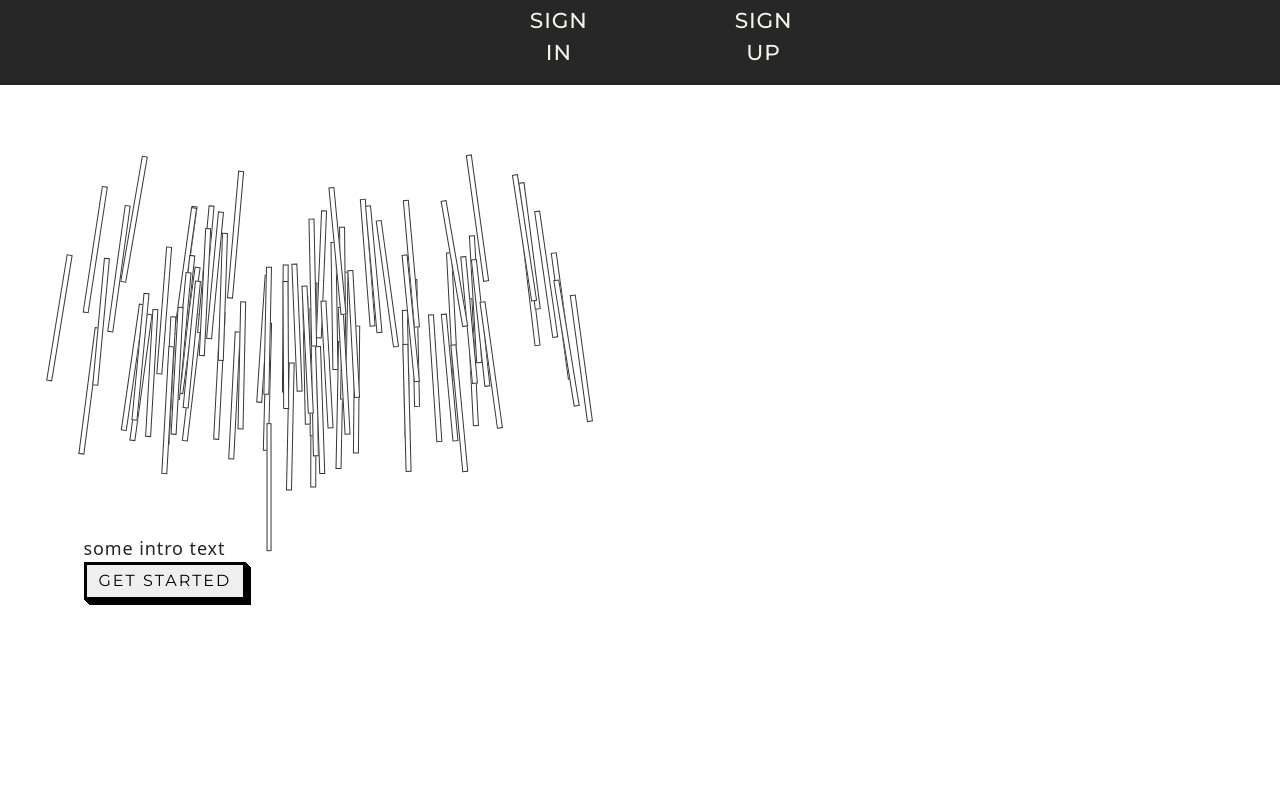
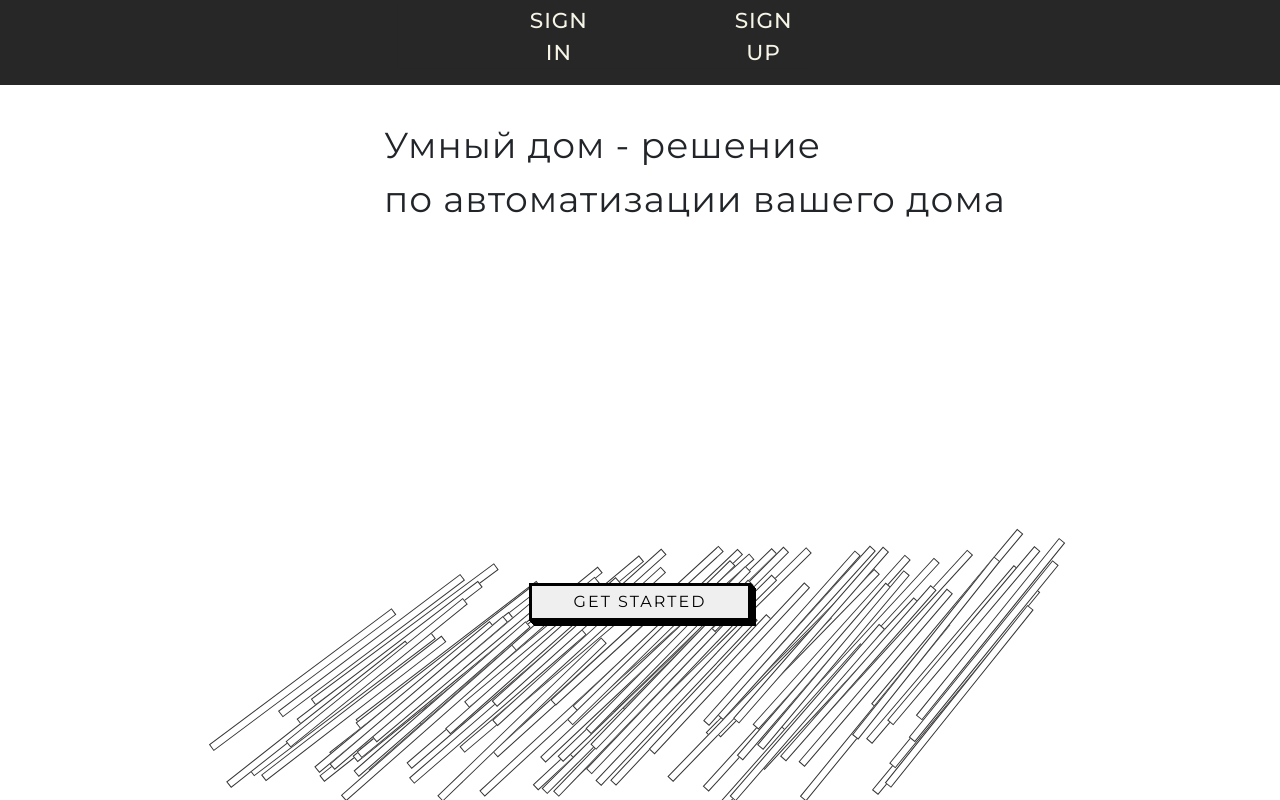
Before and after one commit to Hullupororo/project-smart-house, a React (Create React App) app in the folder client/: page / in a window 1280 px wide. Built offline with nearby package versions, Linux system fonts and the light colour scheme; no server answers.

Commit message:
animation

```diff
--- a/client/src/App.jsx
+++ b/client/src/App.jsx
@@ -28,7 +28,7 @@ function App() {
     <>
       <MyNavBar />
       <Container>
-        <Animation />
+        {/* <Animation /> */}
         <Routes>
           <Route path="/drag" element={<DragAndDrop />} />
           <Route path="/" element={<GuestPage />} />
--- a/client/src/Components/AddLocation/AddLocation.jsx
+++ b/client/src/Components/AddLocation/AddLocation.jsx
@@ -1,5 +1,5 @@
 import React from 'react';
-import DragAndDrop from '../DragAndDrop/DragAndDrop';
+import DragAndDrop from '../../components/DragAndDrop/DragAndDrop';
 
 export default function AddLocation() {
   return (
--- a/client/src/Components/Animation/Animation.css
+++ b/client/src/Components/Animation/Animation.css
@@ -11,18 +11,22 @@ html{
 }
 
 .stagger-visualizer {
+  position: fixed;
+  display: block;
+  padding-top: 250px;
   display: flex;
+  left: 25%;
   /*flex-wrap: wrap;*/
   justify-content: center;
   align-items: center;
-  width: 450px;
-  height: 450px;
+  width: 50%;
+  height: 650px;
 }
 
 .stagger-visualizer div {
   /*position: absolute;*/
-  width: 64px;
-  height: 128px;
+  width: 8px;
+  height: 228px;
   border: 1px solid #373535;
   background-color: #ffffff;
 }
--- a/client/src/Components/Animation/Animation.jsx
+++ b/client/src/Components/Animation/Animation.jsx
@@ -8,7 +8,7 @@ export default function Animation() {
     const newStaggerVisualizerEl = document.querySelector('.stagger-visualizer');
     setstaggerVisualizerEl(newStaggerVisualizerEl);
   }, []);
-  console.log('-------', staggerVisualizerEl);
+
   const fragment = document.createDocumentFragment();
   const numberOfElements = 81;
 
@@ -70,35 +70,36 @@ export default function Animation() {
       scale: 1,
       delay: anime.stagger(50, { from: 'center', grid: [9, 9] }),
     })
-    .add({
-      translateX: 0,
-      translateY: anime.stagger(6, { from: 'center', direction: 'reverse' }),
-      rotate: 0,
-      delay: anime.stagger(50, { from: 'center', grid: [9, 9] }),
-    })
-    .add({
-      translateX: anime.stagger('1rem', { grid: [9, 9], from: 'center', axis: 'x' }),
-      // translateY: anime.stagger('1rem', {grid: [9, 9], from: 'center', axis: 'y'}),
-      delay: anime.stagger(200, { grid: [9, 9], from: 'center', direction: 'reverse' }),
-    })
-    .add({
-      translateX: anime.stagger([25, -25], { from: 'first' }),
-      translateY: 0,
-      rotate: anime.stagger([40, -40], { from: 'first' }),
-      delay: anime.stagger(10, { from: 'first' }),
-    })
-    .add({
-      translateY: anime.stagger([-240, 240]),
-      rotate: () => anime.random(-100, 100),
-      scale: anime.stagger([1, 3], { from: 'center' }),
-      delay: anime.stagger(10, { from: 0 }),
-    })
+    // .add({
+    //   translateX: 0,
+    //   translateY: anime.stagger(6, { from: 'center', direction: 'reverse' }),
+    //   rotate: 0,
+    //   delay: anime.stagger(50, { from: 'center', grid: [9, 9] }),
+    // })
+    // .add({
+    //   translateX: anime.stagger('1rem', { grid: [9, 9], from: 'center', axis: 'x' }),
+    //   // translateY: anime.stagger('1rem', {grid: [9, 9], from: 'center', axis: 'y'}),
+    //   delay: anime.stagger(200, { grid: [9, 9], from: 'center', direction: 'reverse' }),
+    //   duration: 500,
+    // })
+    // .add({
+    //   translateX: anime.stagger([25, -25], { from: 'first' }),
+    //   translateY: 0,
+    //   rotate: anime.stagger([40, -40], { from: 'first' }),
+    //   delay: anime.stagger(10, { from: 'first' }),
+    // })
+    // .add({
+    //   translateY: anime.stagger([-240, 240]),
+    //   rotate: () => anime.random(-100, 100),
+    //   scale: anime.stagger([1, 3], { from: 'center' }),
+    //   delay: anime.stagger(10, { from: 0 }),
+    // })
     .add({
       translateX: 0,
       translateY: 0,
       scale: 1,
-      rotate: 360,
-      duration: 2000,
+      rotate: 180,
+      duration: 1000,
       delay: 0,
     });
 
--- a/client/src/Components/GuestPage/GuestPage.jsx
+++ b/client/src/Components/GuestPage/GuestPage.jsx
@@ -1,17 +1,36 @@
 import React from 'react';
+import { useNavigate } from 'react-router-dom';
+import Animation from '../Animation/Animation';
 import './guestPage.css';
 
 export default function GuestPage() {
+  const navigate = useNavigate();
+
+  const regHandler = () => {
+    navigate('/user/registration');
+  };
   return (
     <div>
-      <div className="introText">some intro text</div>
-      <button
-        type="button"
-        className="button-54"
-      >
-        Get Started
+      <div className="introText">
+        <p className="paragraph">
+          Умный дом - решение
+        </p>
+        <p className="paragraph">
+          по автоматизации вашего дома
+        </p>
+      </div>
+      <Animation />
+      <div className="button-54ProMax-cont">
 
-      </button>
+        <button
+          type="button"
+          className="button-54 button-54ProMax"
+          onClick={regHandler}
+        >
+          Get Started
+
+        </button>
+      </div>
     </div>
   );
 }
--- a/client/src/Components/GuestPage/guestPage.css
+++ b/client/src/Components/GuestPage/guestPage.css
@@ -19,10 +19,36 @@
   touch-action: manipulation;
 }
 
+
+.button-54ProMax {
+  width: 100%;
+  height: 100%;
+}
+.button-54ProMax-cont {
+  margin-top: 32%;
+  margin-left: 40%;
+  width: 20%;
+  height: 5%;
+}
+
 .button-54:active {
   box-shadow: 0px 0px 0px 0px;
   top: 5px;
   left: 5px;
+}
+.introText{
+  font-family: "Montserrat", sans-serif;
+  font-size: 36px;
+  text-align: center;
+  display: flex;
+  flex-direction: column;
+    align-items: flex-start;
+    margin-top: 3%;
+    padding-left: 27%;
+}
+.paragraph{
+  padding: 0;
+  margin: 0;
 }
 
 @media (min-width: 768px) {
--- a/client/src/Components/LocationPage/LocationPage.jsx
+++ b/client/src/Components/LocationPage/LocationPage.jsx
@@ -1,7 +1,15 @@
 import React from 'react';
+import { useParams } from 'react-router-dom';
 
 export default function LocationPage() {
+  const params = useParams();
   return (
-    <div className="form__group field" />
+    <>
+      <div className="form__group field" />
+      <div>
+        fdghj
+      </div>
+    </>
+
   );
 }
--- a/client/src/Components/MainPage/MainPage.jsx
+++ b/client/src/Components/MainPage/MainPage.jsx
@@ -1,6 +1,7 @@
-import React from 'react';
+import React, { useEffect } from 'react';
 import { Link, useNavigate } from 'react-router-dom';
 import { useDispatch, useSelector } from 'react-redux';
+import axios from 'axios';
 import { setModal } from '../../app/slices/modalSlice';
 import MyModal from '../MyModal/MyModal';
 
@@ -8,6 +9,7 @@ export default function MainPage() {
   const arr = [{ id: 1, title: 'home' }, { id: 2, title: 'office' }];
   const dispatch = useDispatch();
   const navigate = useNavigate();
+
   const addLoc = () => {
     navigate('/locations/new');
   };
```
